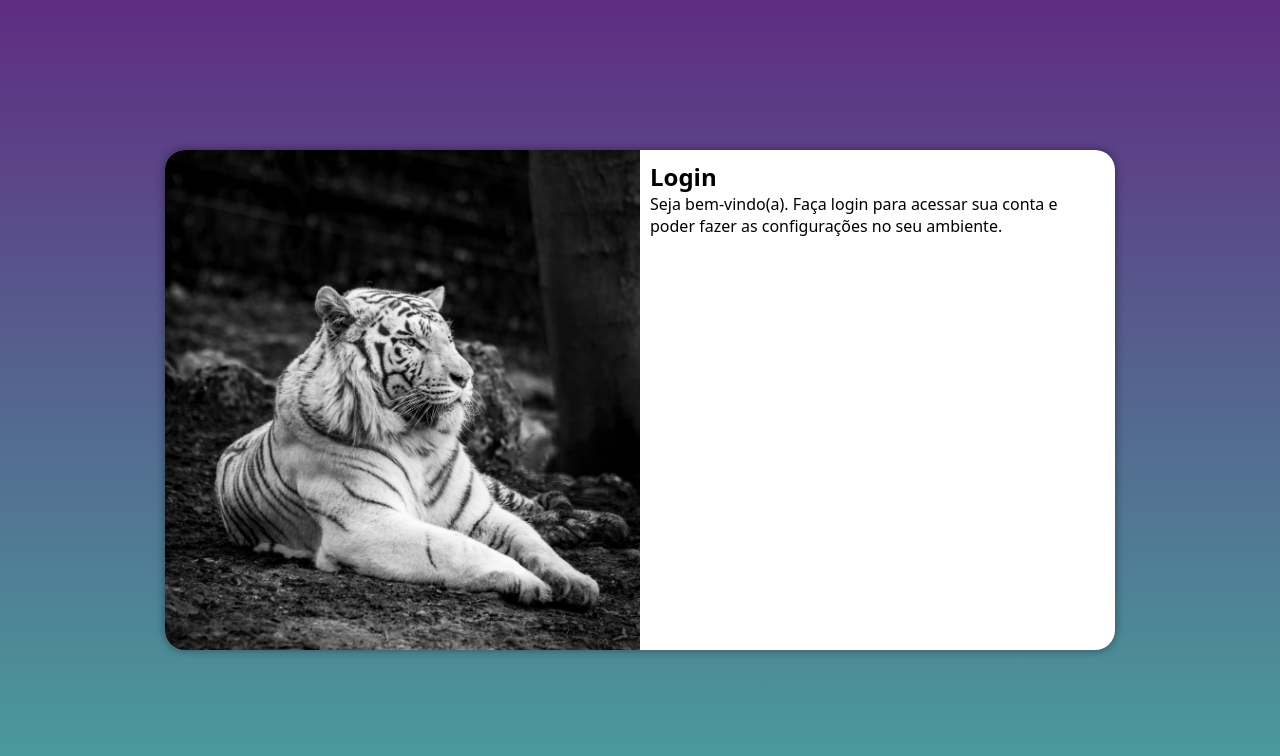
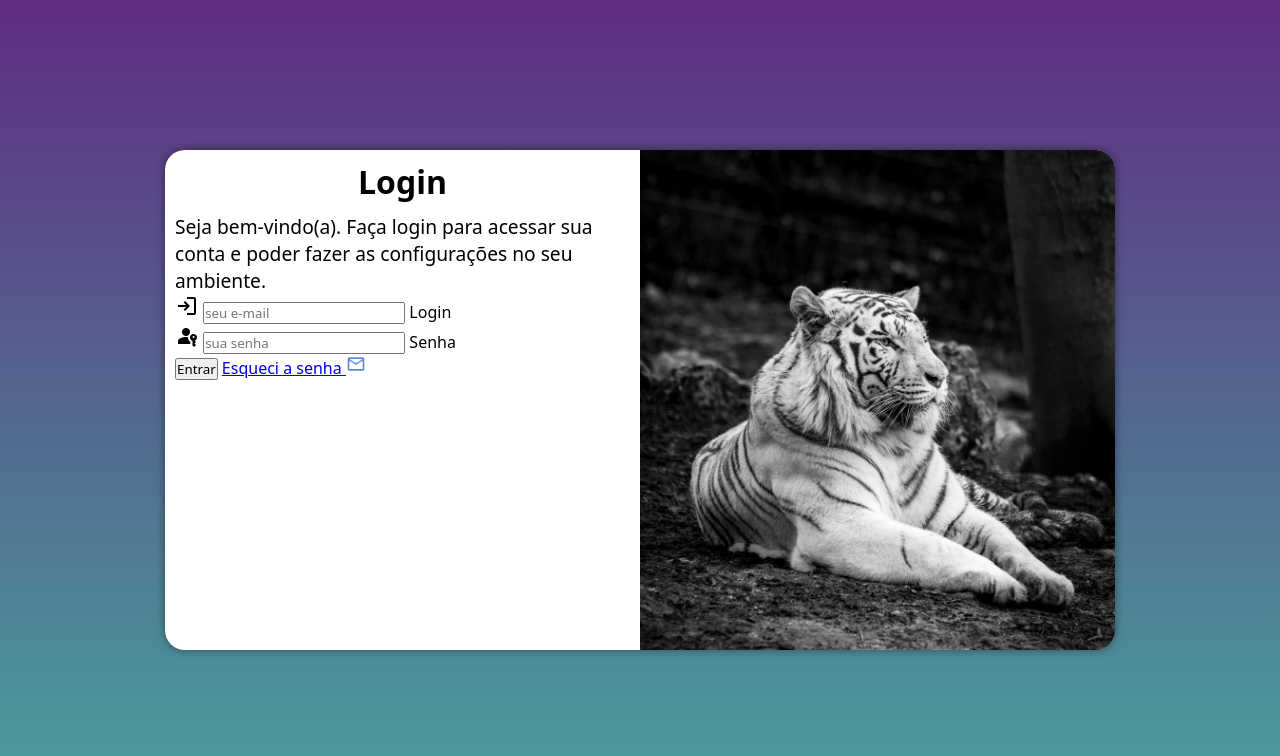
Before and after one commit to levinasc/projeto-login, a plain HTML site: page index.html in a window 1280 px wide. Drawn offline with nearby package versions, Linux system fonts and the light colour scheme.

Commit message:
att login

```diff
--- a/estilos/mediaquery.css
+++ b/estilos/mediaquery.css
@@ -33,14 +33,22 @@ body {
     }
 
     section#login > div#imagem {
-        float: left;
+        float: right;
         width: 50%;
         height: 100%;
     }
 
     section#login > div#formulario {
-        float: right;
+        float: left;
         width: 50%;
     }
 
 }
+
+div#formulario > h1 {
+    font-size: 2em;
+}
+
+div#formulario > p {
+    font-size: 1.2em;
+}
--- a/estilos/style.css
+++ b/estilos/style.css
@@ -49,3 +49,18 @@ section#login > div#formulario {
     padding: 10px;
 
 }
+
+div#formulario > h1 {
+    text-align: center;
+    margin-bottom: 10px;
+}
+
+div#formulario > p {
+    font-size: 0.8em;
+}
+
+img {
+    width: 20px;
+    height: 20px;
+    align-items: center;
+}
--- a/index.html
+++ b/index.html
@@ -4,6 +4,13 @@
     <meta charset="UTF-8">
     <meta name="viewport" content="width=device-width, initial-scale=1.0">
     <title>Login</title>
+
+    <link rel="stylesheet" href="https://fonts.googleapis.com/css2?family=Material+Symbols+Outlined:opsz,wght,FILL,GRAD@24,400,0,0&icon_names=mail" />
+
+    <link rel="stylesheet" href="https://fonts.googleapis.com/css2?family=Material+Symbols+Outlined:opsz,wght,FILL,GRAD@24,400,0,0&icon_names=login" />
+
+    <link rel="stylesheet" href="https://fonts.googleapis.com/css2?family=Material+Symbols+Outlined:opsz,wght,FILL,GRAD@24,400,0,0&icon_names=passkey" />
+
     <link rel="stylesheet" href="estilos/style.css">
     <link rel="stylesheet" href="estilos/mediaquery.css">
 </head>
@@ -16,7 +23,29 @@
             <div id="formulario">
                 <h1>Login</h1>
                 <p>Seja bem-vindo(a). Faça login para acessar sua conta e poder fazer as configurações no seu ambiente.</p>
-                <form action="login.php" method="post">
+                <form action="login.php" method="post" autocomplete="on">
+
+                    <div class="campo">
+
+                        <span class="material-symbols-outlined">
+                            login
+                            </span>
+                        <input type="email" name="login" id="idlogin" placeholder="seu e-mail" autocomplete="email" required maxlength="30">
+                        <label for="idlogin">Login</label>
+
+                    </div>
+
+                    <div class="campo">
+
+                        <span class="material-symbols-outlined">
+                            passkey
+                            </span>
+                        <input type="password" name="senha" id="idsenha" placeholder="sua senha" autocomplete="current-password" required minlength="8" maxlength="35">
+                        <label for="idsenha">Senha</label>
+
+                    </div>
+                    <input type="submit" value="Entrar">
+                    <a href="esqueci.html">Esqueci a senha <img src="imagens/mail.png" alt=""></a>
 
                 </form>
             </div>
```
Also changed, not shown: imagens/mail.png (added).
